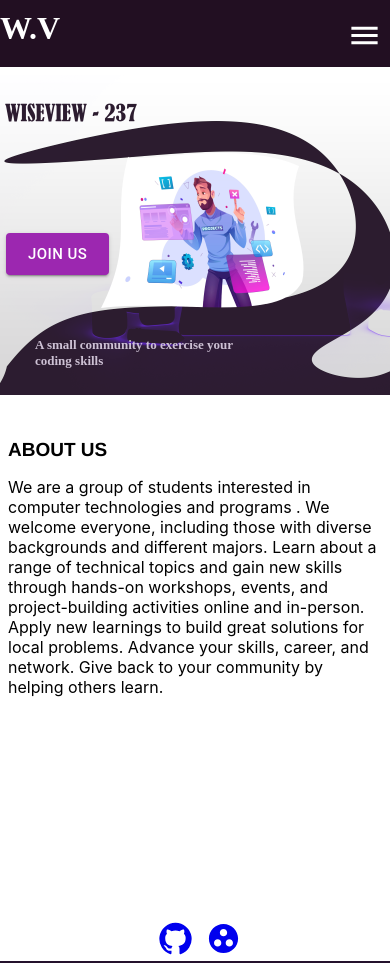
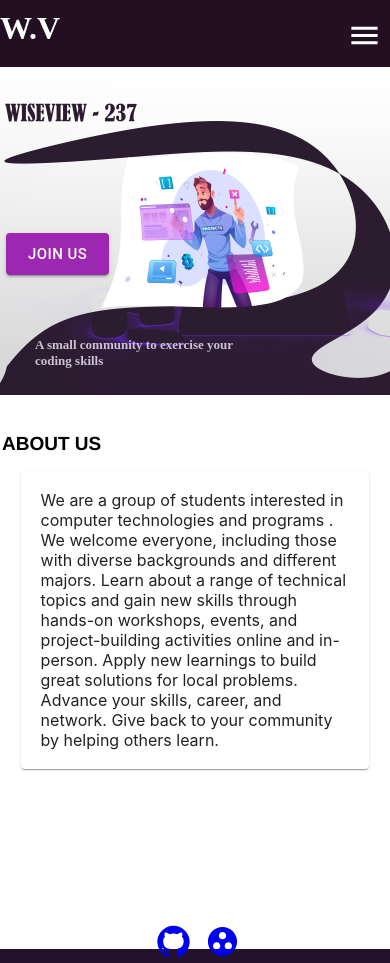
Before and after one commit to AtudJerry/WiseView-info-site, a React (Create React App) app in the folder wiseview-infosite/: page / in a window 390 px wide. Built offline with nearby package versions, Linux system fonts and the light colour scheme.

Commit message:
Cards added

```diff
--- a/wiseview-infosite/src/Components/About.js
+++ b/wiseview-infosite/src/Components/About.js
@@ -2,6 +2,7 @@ import react from "react"
 import "./css/about.css"
 import GitHubIcon from '@mui/icons-material/GitHub';
 import GroupWorkIcon from '@mui/icons-material/GroupWork'
+import { Card } from "@mui/material";
 
 const About = () =>{
 
@@ -13,12 +14,14 @@ const About = () =>{
             <br></br>
                 <h2>ABOUT US</h2>
 
-          <p>  We are a group of students interested in computer technologies and programs .
+
+<Card className="card" sx={{width:'80%'}}>
+     We are a group of students interested in computer technologies and programs .
              We welcome everyone, including those with diverse backgrounds and different majors.
              Learn about a range of technical topics and gain new skills through hands-on workshops, events, and project-building activities online and in-person.
-             Apply new learnings to build great solutions for local problems. Advance your skills, career, and network. Give back to your community by helping others learn. </p>
+             Apply new learnings to build great solutions for local problems. Advance your skills, career, and network. Give back to your community by helping others learn.
 
-
+</Card>
     <div className='link-icons' >
 
 <a  href="https://github.com/Wise-view"><GitHubIcon fontSize="large" /></a> &nbsp; <a href="https://github.com/Wise-view"> <GroupWorkIcon  fontSize="large"/> </a>
--- a/wiseview-infosite/src/Components/css/about.css
+++ b/wiseview-infosite/src/Components/css/about.css
@@ -5,26 +5,36 @@ h2{
 }
 .about{
     padding: 8px;
-    text-align: left;
-    height: 600px;
+    text-align: start;
+    height: 800px;
 }
 .link-icons{
     margin-top: 30%;
     margin-left: 45%;
 }
+.card{
+    margin: auto;
+    padding: 5%;
+    box-shadow: 50%;
+}
 @media (min-width : 100px) and (max-width : 900px){
 
     .about{
 
-        padding: 8px;
-        text-align: left;
+        padding: 2px;
+
         height: 550px;
     }
     .link-icons{
-        margin-top: 60%;
+        margin-top: 40%;
         margin-left: 40%;
 
 
+    }
+    .card{
+        margin: auto;
+        padding: 5%;
+        box-shadow: 50%;
     }
 
 
```
